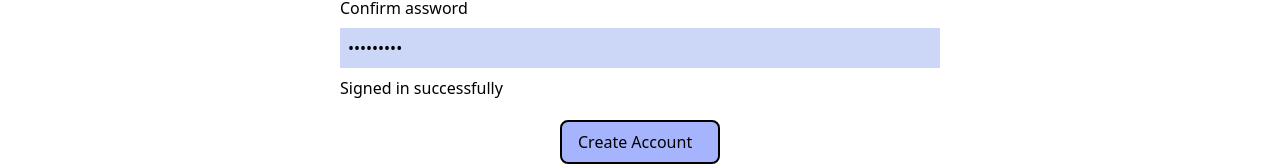
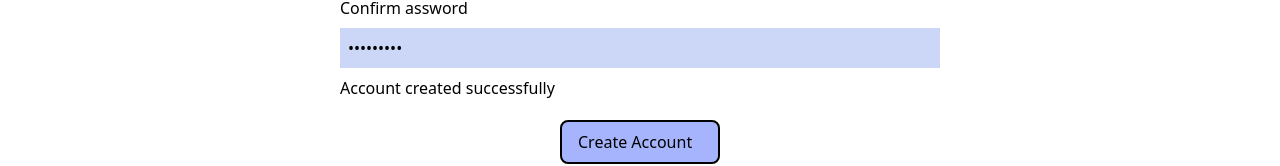
Before and after one commit to segunajibola/loan-app, a React (Create React App) app: page /register in a window 1280 px wide. Both pictures are taken after typing "Sample", "name@example.com", "5551234", "Sample123", "Sample123" into the empty fields and a click on the button "Create Account". Shown: the part 544-710 px from the top of the page. Built offline with nearby package versions, Linux system fonts and the light colour scheme.

Commit message:
first commit

```diff
--- a/src/components/Navbar.js
+++ b/src/components/Navbar.js
@@ -84,7 +84,7 @@ const Navbar = () => {
               Log In
             </Link>
             <Link
-              to='/sign-up'
+              to='/register'
               className='rounded bg-indigo-500 py-2 px-2 font-medium text-white transition duration-300 hover:bg-indigo-600 dark:bg-indigo-600'
             >
               Sign Up
--- a/src/components/Register.js
+++ b/src/components/Register.js
@@ -7,11 +7,8 @@ const Register = () => {
     const [formValues, setFormValues] = useState(initialValues)
     const [formErrors, setFormErrors] = useState({})
     const [isSubmit, setIsSubmit] = useState(false)
-    const [confirm, setConfirm] = useState("")
-
 
     const handleChange = (e) => {
-        // console.log(e.target);
         const { name, value } = e.target;
         setFormValues({ ...formValues, [name]: value });
         console.log(formValues)
@@ -21,23 +18,18 @@ const Register = () => {
         e.preventDefault();
         setFormErrors(validate(formValues))
         setIsSubmit(true)
-        // setConfirm("All forms input submitted")
     }
 
     useEffect(() => {
         console.log(formErrors)
         if (Object.keys(formErrors).length === 0 && isSubmit) {
             console.log(formValues)
-            setConfirm("All forms input submitted")
         }
     }, [formErrors]);
 
     const validate = (values) => {
         const errors = {}
-        // /^[^\s@]+@[^\s@]+\.[^\s@]{2,}$/i
         const regex = /^[^\s@]+@[^\s@]+\.[^\s@]{2,}$/i;
-        // /^[^\s@]+@[^\s@]+\.[^\s@]{2,}$/
-        // ^[^\s@]+@([^\s@.,]+\.)+[^\s@.,]{2,}$
         if (!values.username) {
             errors.username = "Username is required!"
         }
@@ -124,7 +116,7 @@ const Register = () => {
                 <p>{ formErrors.confirmpassword }</p>
 
                 {Object.keys(formErrors).length === 0 && isSubmit ? (
-                <div>Signed in successfully</div>) : "" }
+                <div>Account created successfully</div>) : "" }
 
                 <button className='border-2 w-40 border-black bg-indigo-300 hover:bg-gray-700 hover:text-white hover:border-gray-600 py-2 px-4 rounded-lg mt-5 mx-auto flex items-center'>Create Account</button>
             </form>
```
